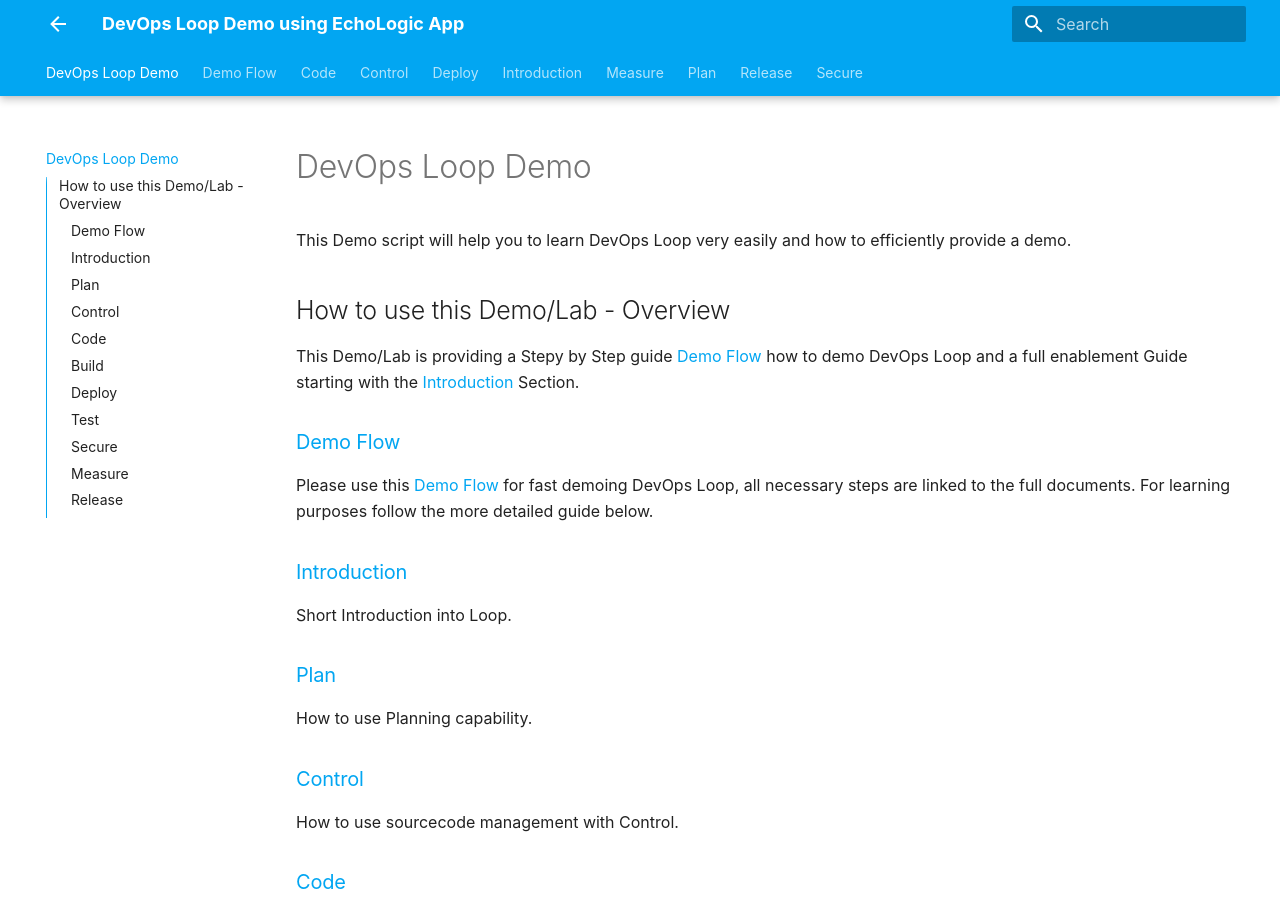
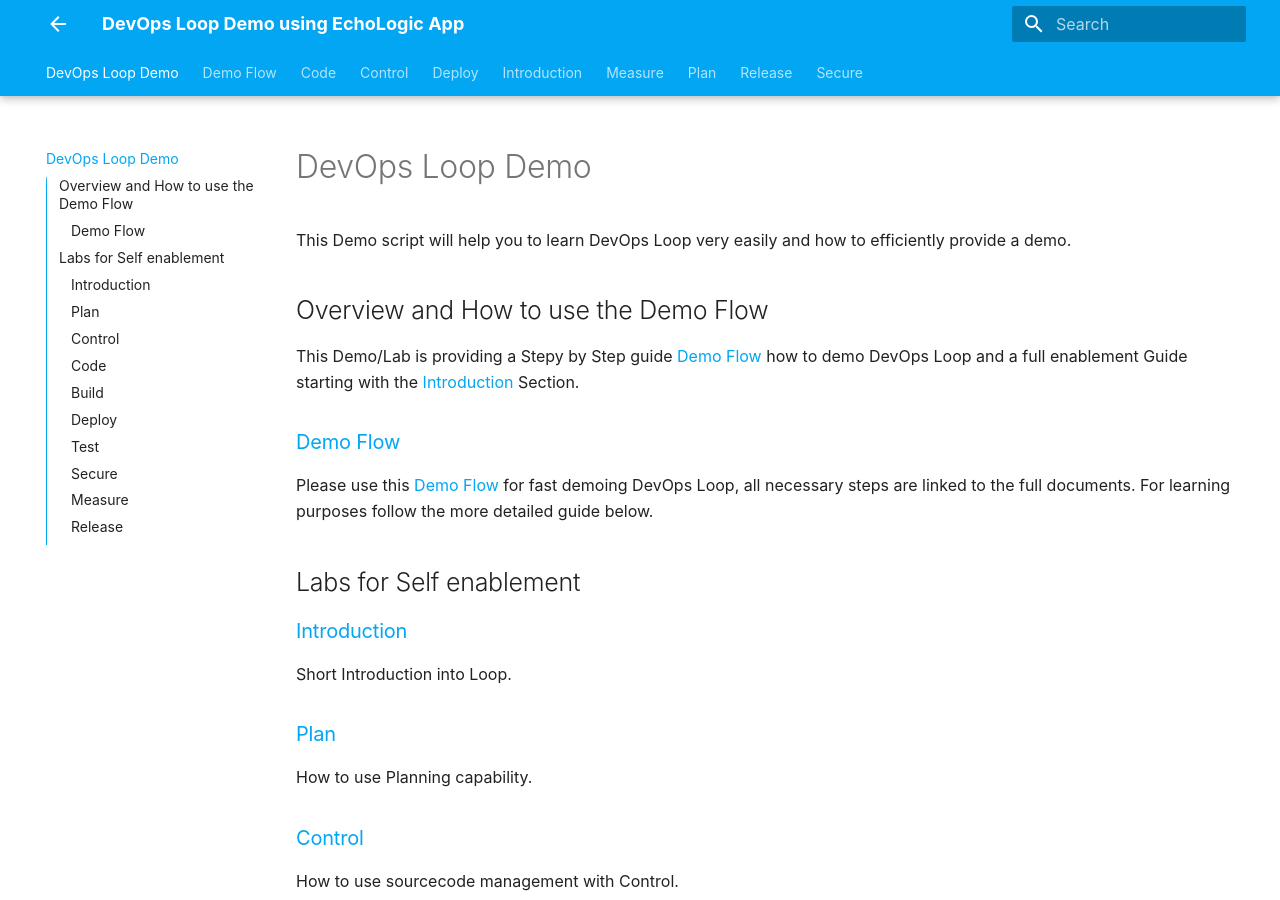
Before and after one commit to DevOpsAutomationLabs/EchoLogic_DemoApp, an MkDocs documentation site: the page built from docs/index.md, in a window 1280 px wide and 900 px high. Built offline with MkDocs 1.6.1 and Material for MkDocs 9.7.7, drawn with Linux system fonts in a browser that asks for light colours.

```diff
--- a/docs/index.md
+++ b/docs/index.md
@@ -2,13 +2,15 @@
 
 This Demo script will help you to learn DevOps Loop very easily and how to efficiently provide a demo.
 
-## How to use this Demo/Lab - Overview
+## Overview and How to use the Demo Flow
 
 This Demo/Lab is providing a Stepy by Step guide [Demo Flow](demoflow.md) how to demo DevOps Loop and a full enablement Guide starting with the [Introduction](introduction/index.md) Section.
 
 ### [Demo Flow](demoflow.md)
 
 Please use this [Demo Flow](demoflow.md) for fast demoing DevOps Loop, all necessary steps are linked to the full documents. For learning purposes follow the more detailed guide below.
+
+## Labs for Self enablement
 
 ### [Introduction](introduction/index.md)
 
```
Also changed, not shown: docs/deploy/index.md (+49 -3 lines), docs/demoflow.md (line endings or trailing spaces), docs/deploy/media/DEPLOY_AppComp_CreateProcessButton.png (added), docs/deploy/media/DEPLOY_Component_CreateNewProcess.png (added), docs/deploy/media/DEPLOY_Component_ProcessEditor.png (added), docs/deploy/media/DEPLOY_Component_ProcessEditor_Sidebar.png (added), docs/deploy/media/DEPLOY_Component_ProcessEditor_StepAdded.png (added), docs/deploy/media/DEPLOY_Component_ProcessEditor_StepEdit.png (added), docs/deploy/media/DEPLOY_Component_Processlist.png (added).
